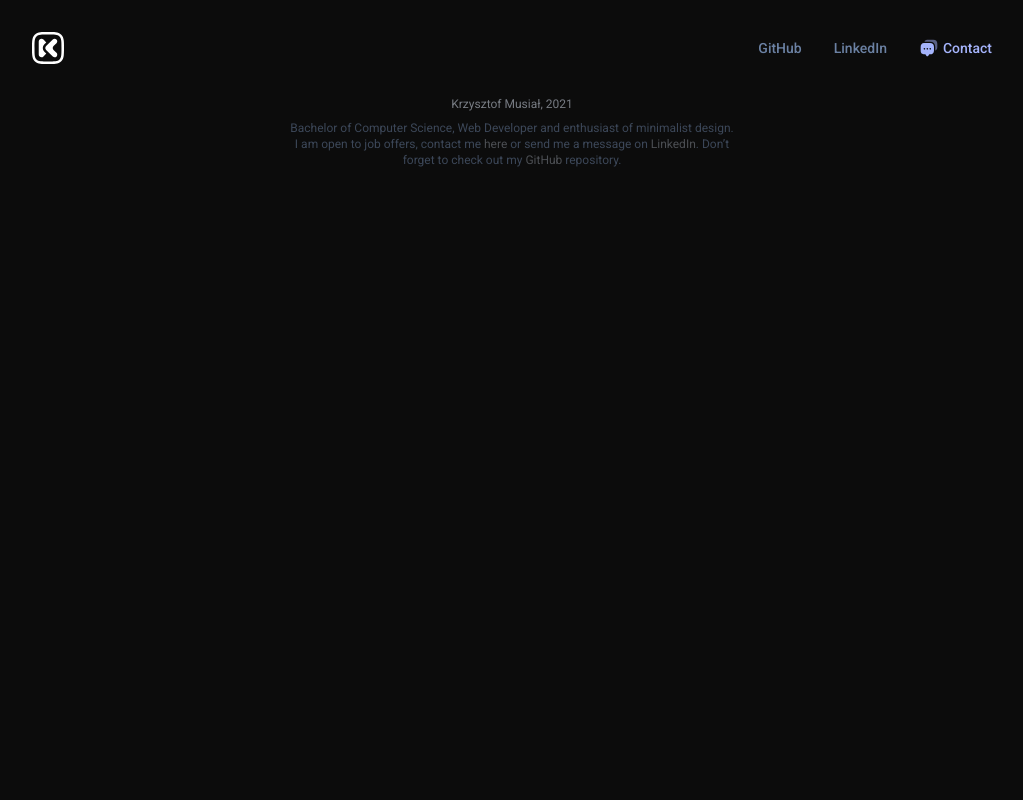
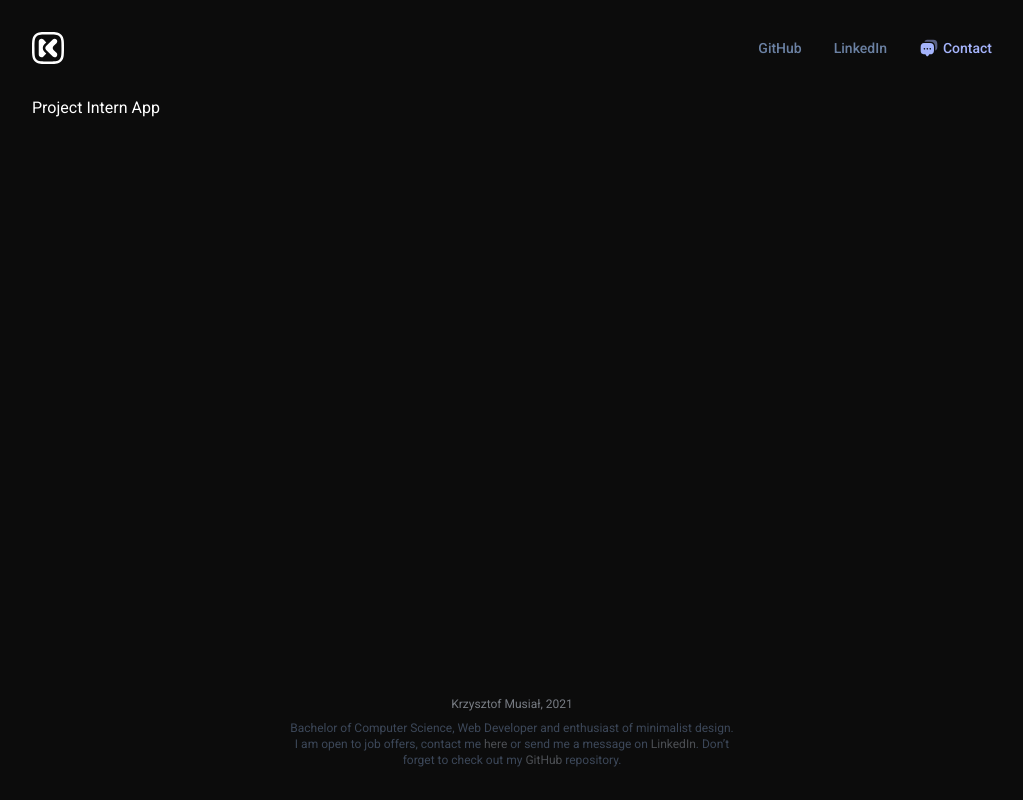
Before and after one commit to krzysztof-musial/portfolio, a React (Create React App) app: page /project/intern-app in a window 1280 px wide. Shown: the whole page, without its empty margins (128-1151 px from the left). Built offline with nearby package versions, Linux system fonts and the light colour scheme.

Commit message:
created thumbnails

```diff
--- a/src/App.js
+++ b/src/App.js
@@ -3,6 +3,8 @@ import { BrowserRouter as Router, Routes, Route } from "react-router-dom"
 import Footer from './components/Footer'
 import Header from './components/Header'
 import Home from './pages/Home'
+import Project from './pages/Project'
+import Error from './pages/Error'
 
 const App = () => {
   return (
@@ -17,8 +19,8 @@ const App = () => {
           </div>
           <Routes>
             <Route exact path="/" element={<Home />} />
-            {/* <Route path="/project/:id" element={Project} />
-            <Route path="*" element={Error} /> */}
+            <Route path="/project/:id" element={<Project />} />
+            <Route path="*" element={<Error />} />
           </Routes>
           <div>
             <Footer />
--- a/src/components/Thumbnail.js
+++ b/src/components/Thumbnail.js
@@ -1,11 +1,12 @@
 import React from 'react'
+import { Link } from 'react-router-dom'
 
 const Thumbnail = ({ project }) => {
     return (
-        <div
+        <Link
+            to={`/project/${project.id}`}
             className={`relative rounded-lg overflow-hidden ${project.thumbnail.theme === 'dark' ? 'bg-portfolio-front' : 'bg-gray-100'}`}
             style={{ width: '100%', height: '100%', aspectRatio: '1/1' }}
-            // style={{ width: '216px', height: '216px' }}
         >
             <div className={`absolute top-0 left-0 z-10 w-full h-full p-4 flex flex-col justify-end ${project.thumbnail.theme === 'dark' ? 'text-white' : 'text-black'}`}>
                 <p className="text-xs opacity-75">{ project.category }</p>
@@ -14,7 +15,7 @@ const Thumbnail = ({ project }) => {
             <div className="w-full h-full">
                 {project.thumbnail.src}
             </div>
-        </div>
+        </Link>
     )
 }
 
--- a/src/database.js
+++ b/src/database.js
@@ -5,18 +5,29 @@ import { ReactComponent as Portfolio } from './assets/thumbnails/portfolio.svg'
 
 const projects = [
     {
-        id: 1,
+        id: 'portfolio',
         date: 'Julember 1, 2020',
-        name: 'Labirynt',
-        category: 'Javascript',
+        name: 'Portfolio',
+        category: 'React',
         thumbnail: {
-            src: <Labirynt className="w-full h-full" />,
+            src: <Portfolio className="w-full h-full" />,
             alt: '',
             theme: 'dark'
         }
     },
     {
-        id: 2,
+        id: 'wms',
+        date: 'Julember 1, 2020',
+        name: 'WMS',
+        category: 'Angular',
+        thumbnail: {
+            src: <Wms className="w-full h-full" />,
+            alt: '',
+            theme: 'dark'
+        }
+    },
+    {
+        id: 'intern-app',
         date: 'Julember 1, 2020',
         name: 'Intern App',
         category: 'Laravel',
@@ -27,23 +38,12 @@ const projects = [
         }
     },
     {
-        id: 3,
+        id: 'labirynt',
         date: 'Julember 1, 2020',
-        name: 'WMS',
-        category: 'Angular',
+        name: 'Labirynt',
+        category: 'Javascript',
         thumbnail: {
-            src: <Wms className="w-full h-full" />,
-            alt: '',
-            theme: 'dark'
-        }
-    },
-    {
-        id: 4,
-        date: 'Julember 1, 2020',
-        name: 'Portfolio',
-        category: 'React',
-        thumbnail: {
-            src: <Portfolio className="w-full h-full" />,
+            src: <Labirynt className="w-full h-full" />,
             alt: '',
             theme: 'dark'
         }
--- /dev/null
+++ b/src/pages/Error.js
@@ -0,0 +1,11 @@
+import React from 'react'
+
+const Error = () => {
+    return (
+        <div>
+            Error
+        </div>
+    )
+}
+
+export default Error
--- a/src/pages/Home.js
+++ b/src/pages/Home.js
@@ -1,7 +1,7 @@
 import React, { useState, useEffect } from 'react'
+import { projects } from '../database'
 import Orbs from '../assets/Orbs.png'
 import Thumbnail from '../components/Thumbnail'
-import { projects } from '../database'
 
 const Home = () => {
     return (
@@ -22,7 +22,7 @@ const Projects = () => {
     const [projectsList, setProjectsList] = useState([])
 
     useEffect(() => {
-        setProjectsList(projects.reverse())
+        setProjectsList(projects)
     }, [])
 
     return (
--- /dev/null
+++ b/src/pages/Project.js
@@ -0,0 +1,24 @@
+import React, { useEffect, useState } from 'react'
+import { useParams } from 'react-router-dom'
+import { projects } from '../database'
+
+const Project = () => {
+    let params = useParams();
+    const [project, setProject] = useState()
+
+    useEffect(() => {
+        projects.forEach(project => {
+            if (project.id === params.id) {
+                setProject(project)
+            }
+        })
+    })
+
+    return (
+        <div>
+            Project {project?.name}
+        </div>
+    )
+}
+
+export default Project
```
Also changed, not shown: 1 other file (tests, documents, lock files or other folders).
